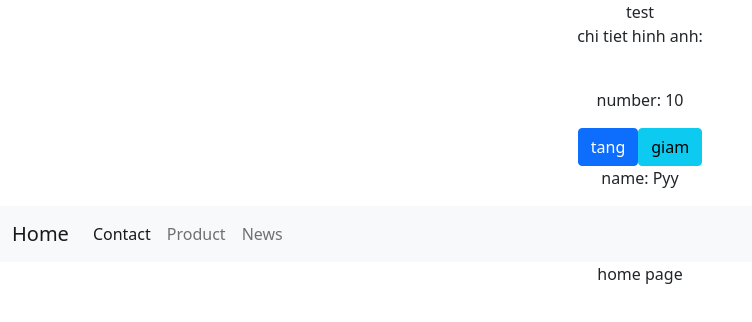
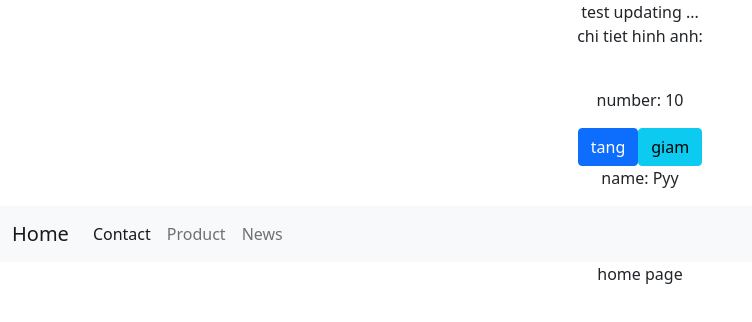
Before and after one commit to nghia-nguyen20/Blog_FrontEnd, a React (Create React App) app: page / in a window 1280 px wide. Shown: the top 322 px of the page, without its empty margins (0-752 px from the left). Built offline with nearby package versions, Linux system fonts and the light colour scheme.

Commit message:
updating

```diff
--- a/src/App.js
+++ b/src/App.js
@@ -15,7 +15,7 @@ function App() {
   return (
     <Router>
       <div className="App">
-        test
+        test updating ...
         <Header />
         <Switch>
           <Route exact path="/">
```
